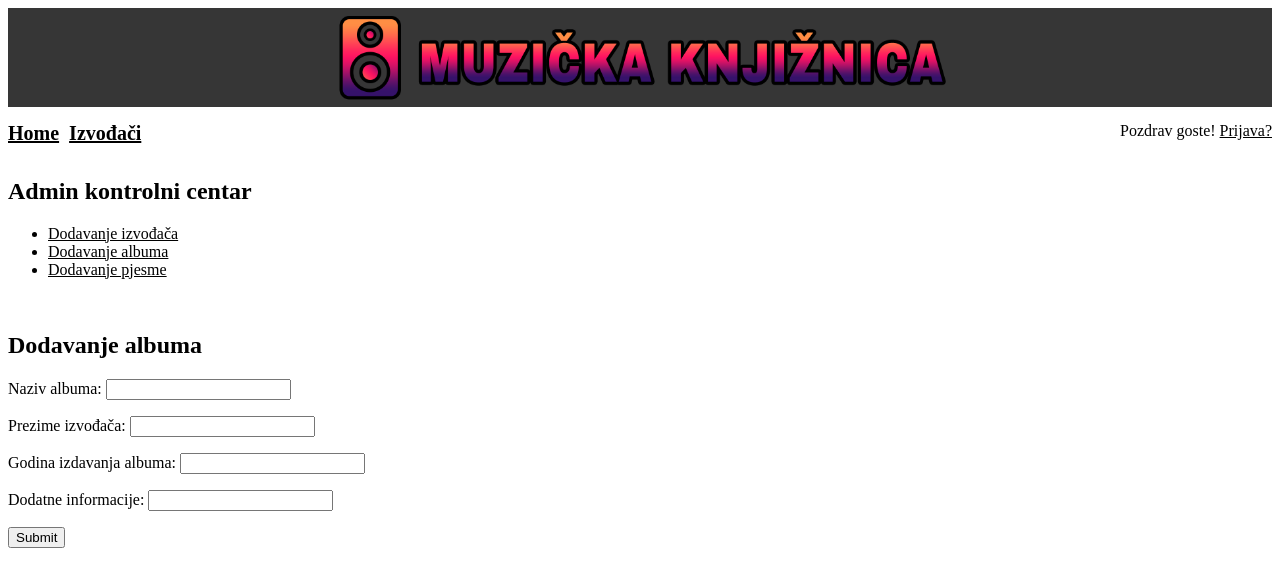
After one commit to SandroKoraca/MuzickaKnjiznica, a Django app: page /adminpanel/DodavanjeAlbuma in a window 1280 px wide. The commit adds this page. Shown: the top 587 px of the page. Run offline with Django 3.2, Linux system fonts and the light colour scheme.

Commit message:
Finalna verzija 2.0

```diff
--- /dev/null
+++ b/mysite/main/forms.py
@@ -0,0 +1,20 @@
+from attr import fields
+from django import forms
+from django.forms import ModelForm
+from .models import *
+
+
+class IzvodacForm(ModelForm):
+    class Meta:
+        model = Izvodac
+        fields = '__all__'
+
+class AlbumForm(ModelForm):
+    class Meta:
+        model = Album
+        fields = '__all__'
+
+class PjesmaForm(ModelForm):
+    class Meta:
+        model = Pjesma
+        fields = '__all__'
--- a/mysite/main/models.py
+++ b/mysite/main/models.py
@@ -1,4 +1,5 @@
 from django.db import models
+from django import forms
 
 # Create your models here.
 
@@ -14,7 +15,7 @@ class Izvodac(models.Model):
 class Album(models.Model):
     naziv_albuma=models.CharField(max_length=50)
     izvodac=models.ForeignKey(Izvodac, on_delete=models.CASCADE)
-    godina_izdavanja_albuma=models.CharField(max_length=4, default='2021')
+    godina_izdavanja_albuma=models.CharField(max_length=4)
     dodatne_informacije_albuma=models.CharField(max_length=100, blank=True)
 
     def __str__(self):
@@ -23,7 +24,7 @@ class Album(models.Model):
 class Pjesma(models.Model):
     naziv_pjesme=models.CharField(max_length=50)
     album=models.ForeignKey(Album, on_delete=models.CASCADE)
-    godina_izdavanja_pjesme=models.CharField(max_length=4, default='2021')
+    godina_izdavanja_pjesme=models.CharField(max_length=4)
     trajanje_pjesme=models.CharField(max_length=50)
 
     def __str__(self):
--- a/mysite/main/urls.py
+++ b/mysite/main/urls.py
@@ -1,6 +1,6 @@
 from django.urls import path
 from . import views
-from main.views import AlbumList, IzvodacList, PjesmaList
+from main.views import AlbumList, IzvodacList, PjesmaList, admin_panel
 from django.contrib.staticfiles.urls import staticfiles_urlpatterns
 
 app_name = 'main'  # here for namespacing of urls.
@@ -9,7 +9,11 @@ urlpatterns = [
     path('', views.o_nama, name='homepage'),
     path('izvodaci/', IzvodacList.as_view()),
     path('izvodaci/<izvodaci>', AlbumList.as_view()),
-    path('izvodaci/<izvodaci>/<album>', PjesmaList.as_view())
+    path('izvodaci/<izvodaci>/<album>', PjesmaList.as_view()),
+    path('adminpanel/', views.admin_panel, name='homepage'),
+    path('adminpanel/DodavanjeIzvodaca', views.dodavanje_izvodaca, name='homepage'),
+    path('adminpanel/DodavanjeAlbuma', views.dodavanje_albuma, name='homepage'),
+    path('adminpanel/DodavanjePjesme', views.dodavanje_pjesme, name='homepage'),
 ]
 
 urlpatterns += staticfiles_urlpatterns()
--- a/mysite/main/views.py
+++ b/mysite/main/views.py
@@ -5,6 +5,7 @@ from django.views.generic import ListView
 from django.shortcuts import get_object_or_404
 from django.contrib.auth.forms import UserCreationForm
 from django.contrib.auth import authenticate, login
+from .forms import *
 
 ## Create your views here.
 def homepage(request):
@@ -12,6 +13,42 @@ def homepage(request):
 
 def o_nama(request):
     return render(request, 'o_nama.html')
+
+def admin_panel(request):
+    return render(request, 'admin_panel.html')
+
+def dodavanje_izvodaca(request):
+    form = IzvodacForm()
+    if request.method == "POST":
+        form = IzvodacForm(request.POST)
+        if form.is_valid():
+            form.save()
+            return redirect("/izvodaci")
+
+    context = {"form": form}
+    return render(request, 'admin/izvodaci_create.html', context=context)
+
+def dodavanje_albuma(request):
+    form = AlbumForm()
+    if request.method == "POST":
+        form = AlbumForm(request.POST)
+        if form.is_valid():
+            form.save()
+            return redirect("/izvodaci")
+
+    context = {"form": form}
+    return render(request, 'admin/albumi_create.html', context=context)
+
+def dodavanje_pjesme(request):
+    form = PjesmaForm()
+    if request.method == "POST":
+        form = PjesmaForm(request.POST)
+        if form.is_valid():
+            form.save()
+            return redirect("/izvodaci")
+
+    context = {"form": form}
+    return render(request, 'admin/pjesme_create.html', context=context)
 
 class IzvodacList(ListView):
     model = Izvodac
--- a/mysite/mysite/settings.py
+++ b/mysite/mysite/settings.py
@@ -149,3 +149,5 @@ SOCIALACCOUNT_PROVIDERS = {
         }
     }
 }
+
+DATE_INPUT_FORMATS = ['%d-%m-%Y']
--- /dev/null
+++ b/mysite/templates/admin/albumi_create.html
@@ -0,0 +1,13 @@
+{% extends "admin_panel.html" %}
+{% block content_admin %}
+<br>
+<h2>Dodavanje albuma</h2>
+<form action="" method="POST">
+    {% csrf_token %}
+    <p>Naziv albuma: <input type="text" name="naziv_albuma"></p>
+    <p>Prezime izvođača: <input type="text" name="izvodac"></p>
+    <p>Godina izdavanja albuma: <input type="text" name="godina_izdavanja_albuma"></p>
+    <p>Dodatne informacije: <input type="text" name="dodatne_informacije_albuma"></p>
+    <p><input type="submit" name="Submit" value="Submit"></p>
+</form>
+{% endblock %}
--- /dev/null
+++ b/mysite/templates/admin/pjesme_create.html
@@ -0,0 +1,5 @@
+{% extends "admin_panel.html" %}
+{% block content_admin %}
+<br>
+<h2>Dodavanje izvodaca</h2>
+{% endblock %}
--- /dev/null
+++ b/mysite/templates/admin_panel.html
@@ -0,0 +1,16 @@
+{% extends "base_generic.html" %}
+{% block content %}
+<br>
+<h2>Admin kontrolni centar</h2>
+<div>
+    <ul>
+        <li><a href="DodavanjeIzvodaca">Dodavanje izvođača</a></li>
+        <li><a href="DodavanjeAlbuma">Dodavanje albuma</a></li>
+        <li><a href="DodavanjePjesme">Dodavanje pjesme</a></li>
+    </ul>
+</div>
+<div class="content">
+    {% block content_admin %}
+    {% endblock %}
+</div>
+{% endblock %}
--- a/mysite/templates/base_generic.html
+++ b/mysite/templates/base_generic.html
@@ -16,7 +16,9 @@
         {% block sidebar %}
         <a class="lista_elementi" href="/">Home</a>
         <a class="lista_elementi" href="/accounts/login">Izvođači</a>
-        <a class="lista_elementi" href="/admin">Admin</a>
+        {% if request.user.is_superuser %}
+            <a class="lista_elementi" href="/adminpanel">Admin</a>
+        {% endif %}
         <div class="desno">
             {% if request.user.is_authenticated %}
                 Pozdrav {{ request.user.username }},
```
Also changed, not shown: mysite/templates/admin/izvodaci_create.html (added, +13 -0 lines), mysite/db.sqlite3, mysite/main/migrations/0005_auto_20220221_1400.py (added).
